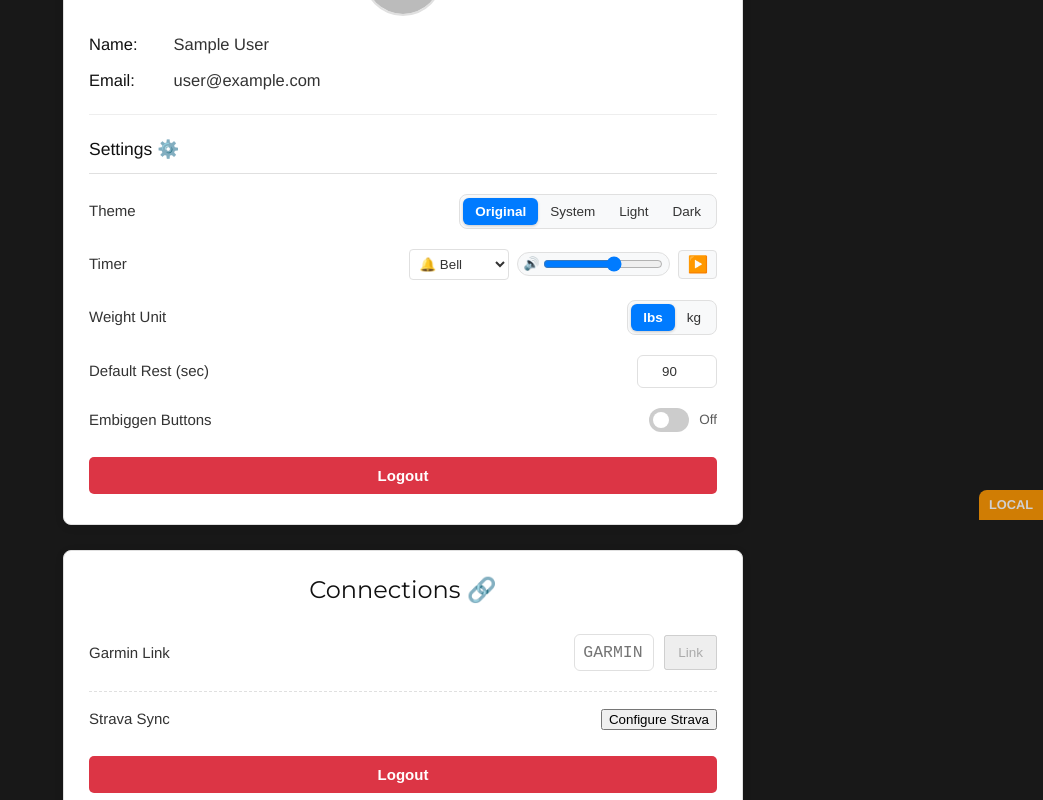
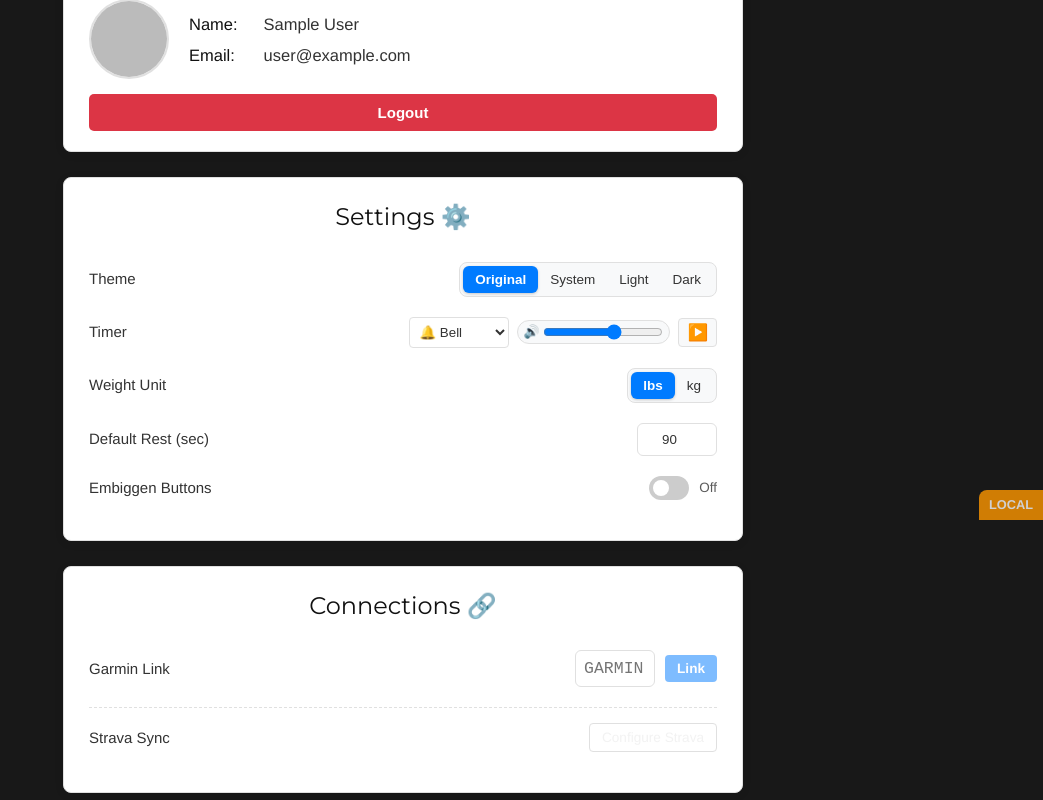
Before and after one commit to beuhjonny/liftassist-app, a Vue app: page /profile in a window 1280 px wide. Shown: the part 280-1080 px from the top of the page, without its empty margins (237-1280 px from the left). Built offline with nearby package versions, Linux system fonts and the light colour scheme; no server answers; the database is empty; sample sign-in values are in the browser's storage.

Commit message:
style: polish profile layout, separate settings/connections, style strava buttons, and collapse sync controls

```diff
--- a/src/views/Profile.vue
+++ b/src/views/Profile.vue
@@ -2,13 +2,23 @@
   <div class="profile-view">
     <h1>Profile</h1>
     <div v-if="user" class="user-details-container">
+
+      <!-- Account Card -->
       <div class="user-details card">
+        <h2>Account 👤</h2>
+        <div class="account-info">
           <img v-if="user.photoURL" :src="user.photoURL" alt="User Photo" class="user-photo" />
+          <div class="account-details">
             <p><strong>Name:</strong> {{ user.displayName || 'N/A' }}</p>
             <p><strong>Email:</strong> {{ user.email || 'N/A' }}</p>
+          </div>
+        </div>
+        <button @click="handleLogout" class="logout-button">Logout</button>
+      </div>
 
-        <div class="settings-section" style="margin-top: 20px; border-top: 1px solid #eee; padding-top: 20px;">
-            <h3>Settings ⚙️</h3>
+      <!-- Settings Card -->
+      <div class="settings-card card">
+        <h2>Settings ⚙️</h2>
 
         <div class="setting-item">
             <label>Theme</label>
@@ -70,8 +80,6 @@
             </div>
         </div>
 
-
-
          <div class="setting-item">
             <label>Embiggen Buttons</label>
             <div style="display: flex; align-items: center;">
@@ -83,16 +91,11 @@
                 <span style="margin-left: 10px; font-size: 0.9em; opacity: 0.8;">{{ settings.embiggenButtons ? 'On' : 'Off' }}</span>
             </div>
         </div>
-
-        </div>
-
-        <button @click="handleLogout" class="logout-button">Logout</button>
-
       </div>
 
       <!-- Connections Card -->
       <div class="connections-card card">
-        <h2 style="text-align: center; margin-top: 0; margin-bottom: 25px; color: var(--color-card-heading); font-size: 1.6em; font-family: 'Montserrat', sans-serif; font-weight: 400;">Connections 🔗</h2>
+        <h2>Connections 🔗</h2>
 
         <!-- Garmin Pairing Section -->
         <div class="setting-item device-pairing-section">
@@ -124,19 +127,21 @@
                     <div style="display: flex; align-items: center; gap: 10px; justify-content: flex-end; width: 100%;">
                         <span class="strava-status connected">Connected as <strong>{{ athleteName }}</strong></span>
                         <button @click="showStravaManagement = !showStravaManagement" class="button-secondary small" style="padding: 4px 8px; font-size: 0.85em;">
-                            {{ showStravaManagement ? 'Hide' : 'Manage' }}
+                            {{ showStravaManagement ? 'Hide ⚙️' : 'Manage ⚙️' }}
                         </button>
                     </div>
                 </template>
                 <template v-else-if="isConfigured">
-                    <span class="strava-status configured">API Configured. Ready.</span>
-                    <div class="strava-actions" style="display: flex; gap: 8px; margin-top: 5px;">
+                    <div style="display: flex; align-items: center; gap: 10px; justify-content: flex-end; width: 100%;">
+                        <span class="strava-status configured">Ready to Connect</span>
+                        <div class="strava-actions" style="display: flex; gap: 8px;">
                             <button @click="handleStravaConnect" class="button-primary small" :disabled="isStravaLoading">
-                            Connect Strava
+                                Connect
                             </button>
                             <button @click="handleStravaDisconnect" class="button-secondary small" :disabled="isStravaLoading">
                                 Reset
                             </button>
+                        </div>
                     </div>
                 </template>
                 <template v-else>
@@ -193,7 +198,7 @@
                 <button @click="handleStravaSync(true)" class="button-secondary small" :disabled="isStravaLoading" style="flex-grow: 1; min-width: 100px;" title="Sync entire history of runs (up to 1000 activities)">
                     Full Sync
                 </button>
-                <button @click="handleStravaDisconnect" class="button-secondary small" :disabled="isStravaLoading" style="flex-grow: 1; min-width: 100px; background-color: #dc3545; color: white; border-color: #dc3545;">
+                <button @click="handleStravaDisconnect" class="button-danger small" :disabled="isStravaLoading" style="flex-grow: 1; min-width: 100px;">
                     Disconnect
                 </button>
             </div>
@@ -201,10 +206,6 @@
 
         <!-- Strava Status Messages -->
         <p v-if="stravaMessage" :class="stravaStatusType === 'success' ? 'success-text' : 'error-text'" style="font-size: 0.85em; margin-top: 5px; text-align: right; font-weight: 500;">{{ stravaMessage }}</p>
-
-
-
-        <button @click="handleLogout" class="logout-button">Logout</button>
 
       </div>
 
@@ -682,18 +683,34 @@ const handlePairing = async () => {
   border: 1px solid var(--color-card-border);
 }
 
+.card h2 {
+  text-align: center;
+  margin-top: 0;
+  margin-bottom: 25px;
+  color: var(--color-card-heading);
+  font-size: 1.6em;
+  font-family: 'Montserrat', sans-serif;
+  font-weight: 400;
+}
 
+/* Account Card Layout */
+.account-info {
+  display: flex;
+  align-items: center;
+  gap: 20px;
+  margin-bottom: 15px;
+}
 
-.user-details p {
-  margin: 10px 0;
+.account-details p {
+  margin: 5px 0;
   font-size: 1.1em;
   color: var(--color-card-text);
 }
-.user-details p strong {
+
+.account-details p strong {
   color: var(--color-card-heading);
-  min-width: 80px; /* Adjusted slightly */
+  min-width: 70px;
   display: inline-block;
-
 }
 
 .user-photo {
@@ -701,14 +718,99 @@ const handlePairing = async () => {
   width: 80px;
   height: 80px;
   border-radius: 50%;
-  margin: 0 auto 15px auto;
+  margin: 0;
   border: 2px solid var(--color-card-border);
   object-fit: cover;
 }
 
+/* Button Styles to match the rest of the app */
+.button-primary {
+  background-color: var(--color-primary, #007bff);
+  color: white;
+  border: none;
+  border-radius: 6px;
+  padding: 10px 16px;
+  cursor: pointer;
+  font-weight: 600;
+  font-family: inherit;
+  font-size: 0.95rem;
+  transition: background-color 0.2s, transform 0.1s;
+  display: inline-flex;
+  align-items: center;
+  justify-content: center;
+}
+
+.button-primary:hover:not(:disabled) {
+  background-color: var(--color-primary-dark, #0056b3);
+}
+
+.button-primary:active:not(:disabled) {
+  transform: scale(0.98);
+}
+
+.button-primary:disabled, .button-secondary:disabled, .button-danger:disabled {
+  opacity: 0.5;
+  cursor: not-allowed;
+}
+
+.button-secondary {
+  background-color: transparent;
+  color: var(--color-text);
+  border: 1px solid var(--color-card-border);
+  border-radius: 6px;
+  padding: 10px 16px;
+  cursor: pointer;
+  font-weight: 500;
+  font-family: inherit;
+  font-size: 0.95rem;
+  transition: background-color 0.2s, border-color 0.2s, transform 0.1s;
+  display: inline-flex;
+  align-items: center;
+  justify-content: center;
+}
+
+.button-secondary:hover:not(:disabled) {
+  background-color: var(--color-card-mute);
+  border-color: var(--color-card-text);
+}
+
+.button-secondary:active:not(:disabled) {
+  transform: scale(0.98);
+}
+
+.button-danger {
+  background-color: var(--color-danger, #dc3545);
+  color: white;
+  border: none;
+  border-radius: 6px;
+  padding: 10px 16px;
+  cursor: pointer;
+  font-weight: 600;
+  font-family: inherit;
+  font-size: 0.95rem;
+  transition: background-color 0.2s, transform 0.1s;
+  display: inline-flex;
+  align-items: center;
+  justify-content: center;
+}
+
+.button-danger:hover:not(:disabled) {
+  background-color: #c82333;
+}
+
+.button-danger:active:not(:disabled) {
+  transform: scale(0.98);
+}
+
+.button-primary.small, .button-secondary.small, .button-danger.small {
+  padding: 6px 12px;
+  font-size: 0.85rem;
+  border-radius: 4px;
+}
+
 .logout-button {
   display: block;
-  margin: 25px auto 10px auto;
+  margin: 15px auto 0 auto;
   padding: 10px 20px;
   font-size: 1em;
   font-weight: bold;
@@ -723,15 +825,6 @@ const handlePairing = async () => {
 
 .logout-button:hover {
   background-color: #c82333;
-}
-
-/* Lifetime Stats Card */
-.lifetime-stats-card h2 {
-  text-align: center;
-  margin-top: 0;
-  margin-bottom: 25px;
-  color: var(--color-card-heading);
-  font-size: 1.6em;
 }
 
 .lifetime-stats-card ul {
@@ -1016,10 +1109,6 @@ select {
     font-size: 1.1em;
 }
 
-.button-primary.small {
-    padding: 8px 12px;
-    font-size: 0.9em;
-}
 
 .pairing-result {
     font-size: 1.2em;
```
Lines whose indentation alone changed are shown as unchanged.
